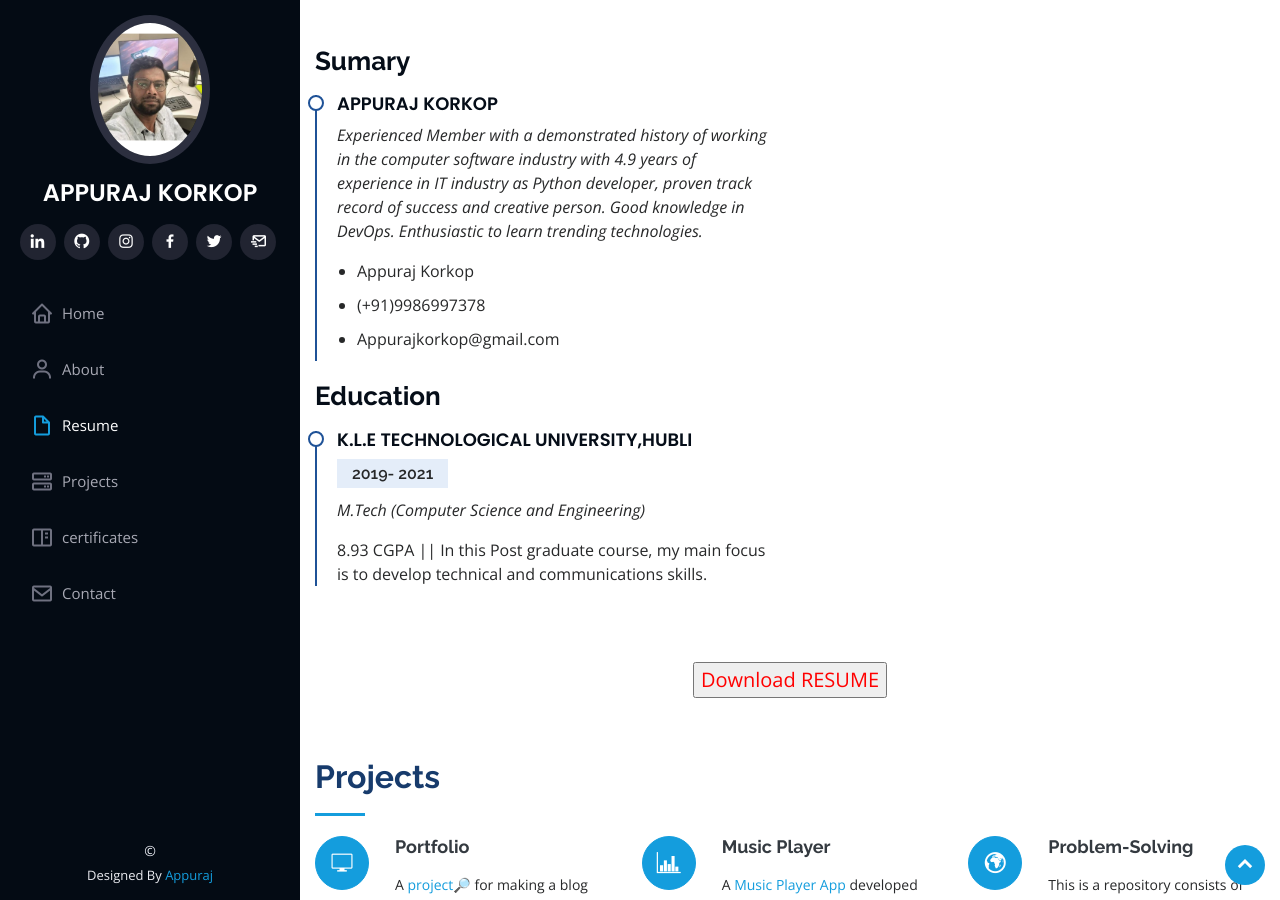
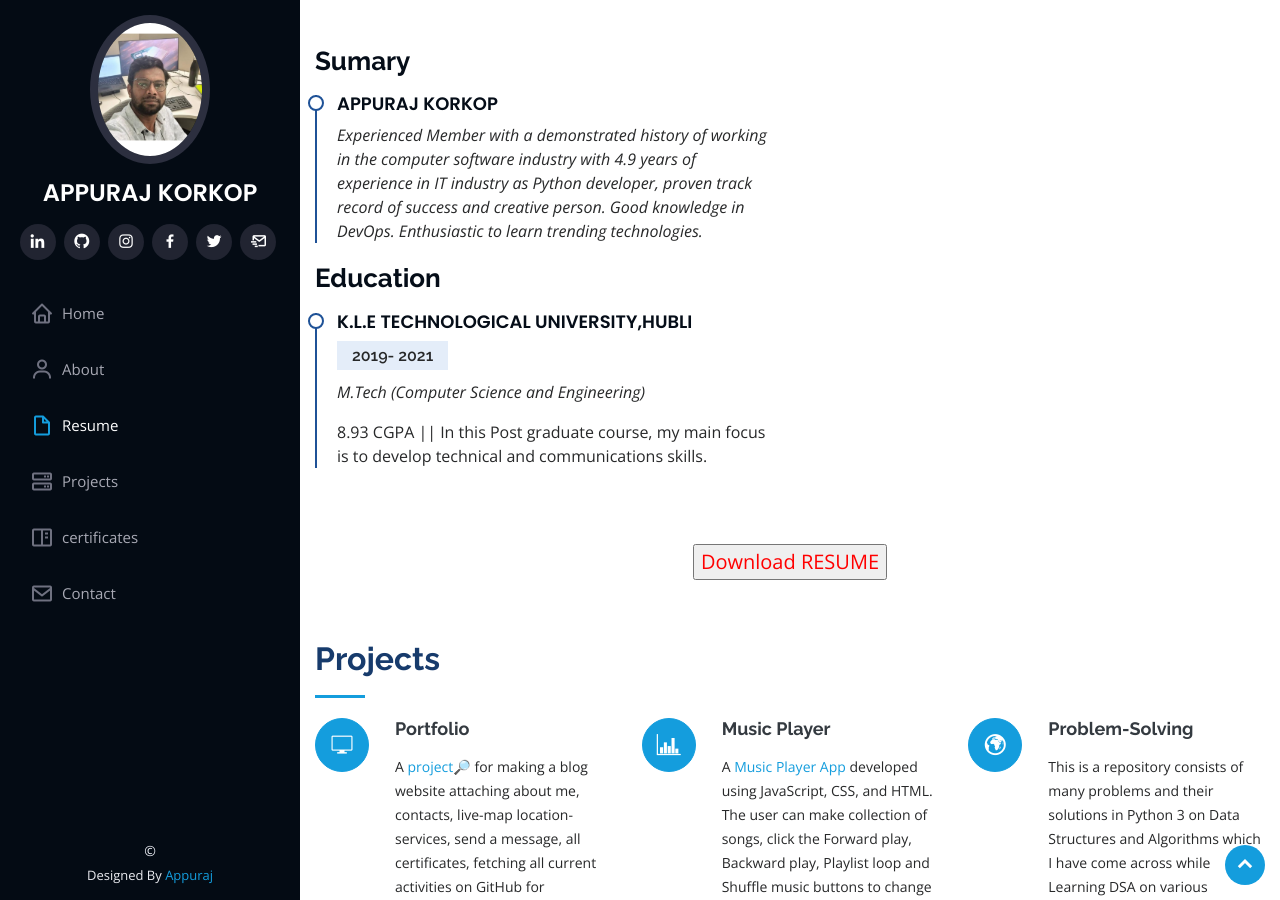
Before and after one commit to appurajk/appuraj.in, a Jekyll site: the page index.html, which Jekyll copies as it is, in a window 1280 px wide and 900 px high, scrolled down 2537 px. Built offline with Jekyll 4.4.1, drawn with Linux system fonts in a browser that asks for light colours.

Commit message:
Update index.html

```diff
--- a/index.html
+++ b/index.html
@@ -220,13 +220,7 @@ I want to become a proficient and extensively skilled IT professional and want t
               <h4>Appuraj Korkop</h4>
               <p><em>Experienced Member with a demonstrated history of working in the computer software industry with 4.9 years of experience in IT industry as Python developer, proven track record of
 success and creative person. Good knowledge in DevOps. Enthusiastic to learn trending technologies.</em></p>
-              <ul>
-                <li>Appuraj Korkop</li>
-                <li>(+91)9986997378</li>
-                <li> Appurajkorkop@gmail.com</li>
-              </ul>
             </div>
-
             <h3 class="resume-title">Education</h3>
             <div class="resume-item">
               <h4>K.L.E Technological University,Hubli</h4>
@@ -260,7 +254,7 @@ success and creative person. Good knowledge in DevOps. Enthusiastic to learn tre
         <div class="row">
           <div class="col-lg-4 col-md-6 icon-box" data-aos="fade-up">
             <div class="icon"><i class="icofont-computer"></i></div>
-            <h4 class="title"><a href="https://github.com/appurajk/Portfolio-Blog">Portfolio</a></h4>
+            <h4 class="title"><a href="https://github.com/appurajk/Profile">Portfolio</a></h4>
             <p class="description">A
 <a href="https://appurajk.github.io/">project🔎</a>
  for making a blog website attaching about me, contacts, live-map location-services, send a message, all certificates, fetching all current activities on GitHub for opensource contributions. It is a fully customizable website also. The Git repo is available: <a href="https://github.com/appurajk/Portfolio-Blog">here🔗
@@ -606,7 +600,7 @@ success and creative person. Good knowledge in DevOps. Enthusiastic to learn tre
                 <p>+91 9986997378</p>
               </div>
 
-              <iframe src="https://www.google.com/maps/embed?pb=!1m14!1m8!1m3!1d14630.312462134343!2d87.2931383!3d23.5476717!3m2!1i1024!2i768!4f13.1!3m3!1m2!1s0x0%3A0x33fb9ccb243dfa5!2sNational%20Institute%20of%20Technology!5e0!3m2!1sen!2sin!4v1620118328526!5m2!1sen!2sin" width="400" height="300" style="border:0;" allowfullscreen="" loading="lazy"></iframe>
+              <iframe src="https://www.google.com/maps/dir//map+hubli+appuraj/data=!4m6!4m5!1m1!4e2!1m2!1m1!1s0x3bb8d7b3466540d9:0x601634b182ef64?sa=X&ved=2ahUKEwiplIS6hfaBAxU-rVYBHf1AKLkQ9Rd6BAhQEAA&ved=2ahUKEwiplIS6hfaBAxU-rVYBHf1AKLkQ9Rd6BAhfEAM" width="400" height="300" style="border:0;" allowfullscreen="" loading="lazy"></iframe>
             </div>
 
           </div>
```
